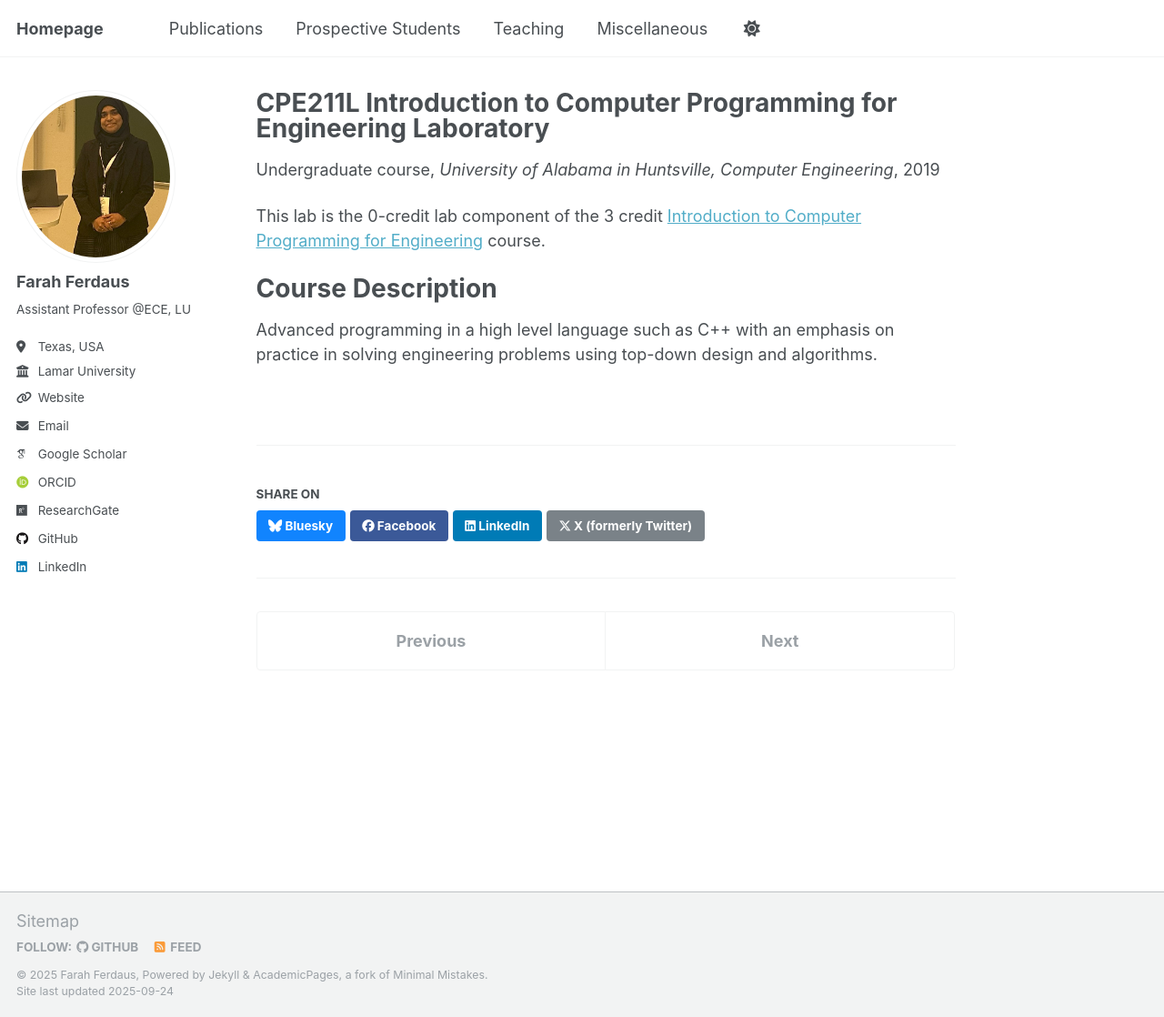
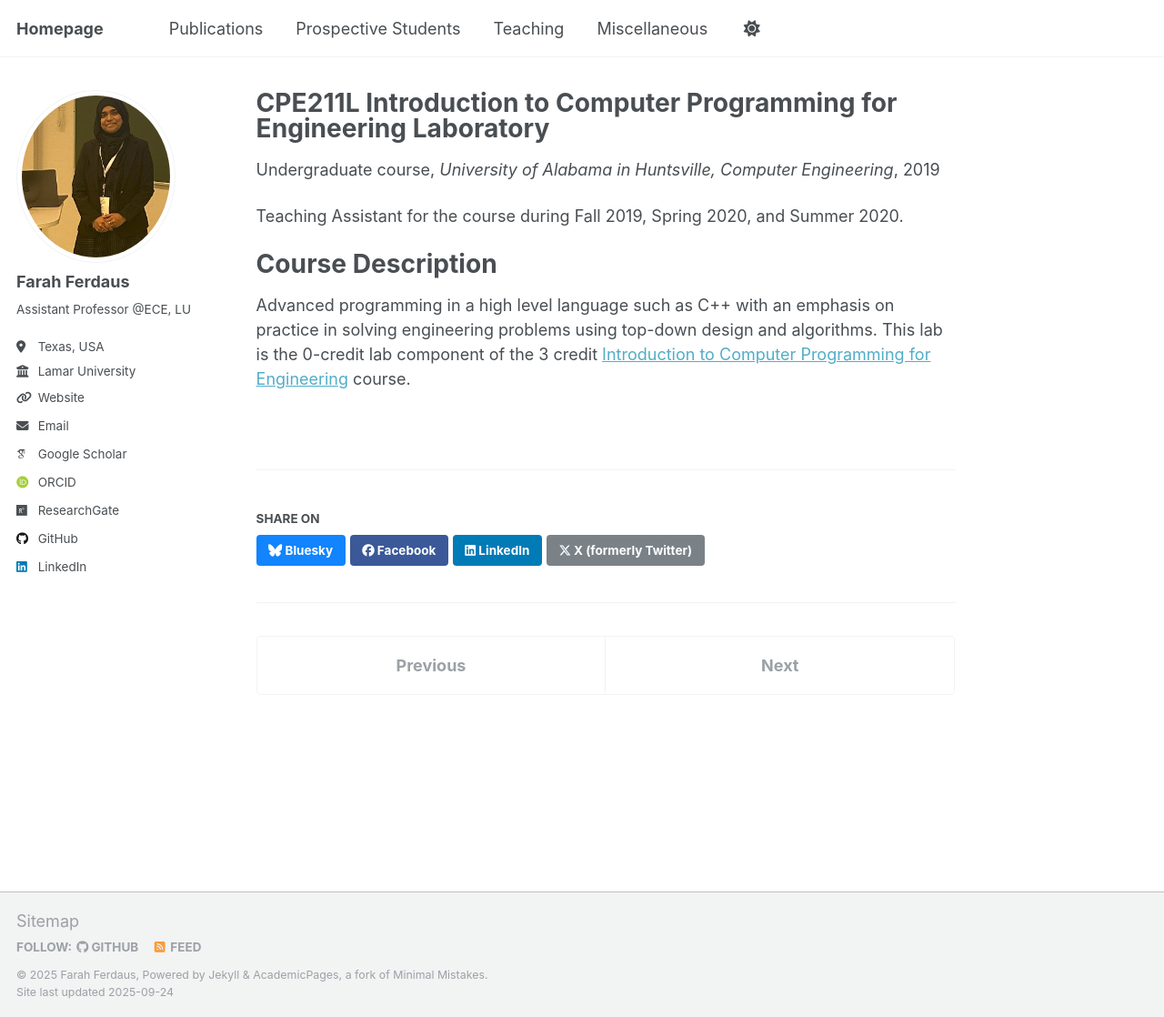
Before and after one commit to fferdaus/fferdaus.github.io, a Jekyll site: the page built from _teaching/2014-spring-teaching-2.md, in a window 1280 px wide and 1118 px high. Shown: the whole window at 91% size. Built offline with Jekyll 4.4.1, drawn with Linux system fonts in a browser that asks for light colours; some web fonts are replaced.

Commit message:
Update 2014-spring-teaching-2.md

```diff
--- a/_teaching/2014-spring-teaching-2.md
+++ b/_teaching/2014-spring-teaching-2.md
@@ -2,18 +2,18 @@
 title: "CPE211L Introduction to Computer Programming for Engineering Laboratory"
 collection: teaching
 type: "Undergraduate course"
-permalink: /teaching/2014-spring-teaching-1
+permalink: /teaching/2014-spring-teaching-2
 venue: "University of Alabama in Huntsville, Computer Engineering"
 date: 2019-08-21
 location: "Huntsville, AL"
 ---
 
 <!--This is a description of a teaching experience. You can use markdown like any other post.-->
-This lab is the 0-credit lab component of the 3 credit [Introduction to Computer Programming for Engineering](https://catalog.uah.edu/index.php#/courses/SyxqWCNrk2?bc=true&bcCurrent=CPE211%20-%20INTRO%20COMPUTER%20PROG%20FOR%20ENGR&bcGroup=Computer%20Engineering&bcItemType=courses) course.
+Teaching Assistant for the course during Fall 2019, Spring 2020, and Summer 2020.
 
 Course Description
 ======
-Advanced programming in a high level language such as C++ with an emphasis on practice in solving engineering problems using top-down design and algorithms.
+Advanced programming in a high level language such as C++ with an emphasis on practice in solving engineering problems using top-down design and algorithms. This lab is the 0-credit lab component of the 3 credit [Introduction to Computer Programming for Engineering](https://catalog.uah.edu/index.php#/courses/SyxqWCNrk2?bc=true&bcCurrent=CPE211%20-%20INTRO%20COMPUTER%20PROG%20FOR%20ENGR&bcGroup=Computer%20Engineering&bcItemType=courses) course.
 
 <!--
 Heading 2
```
